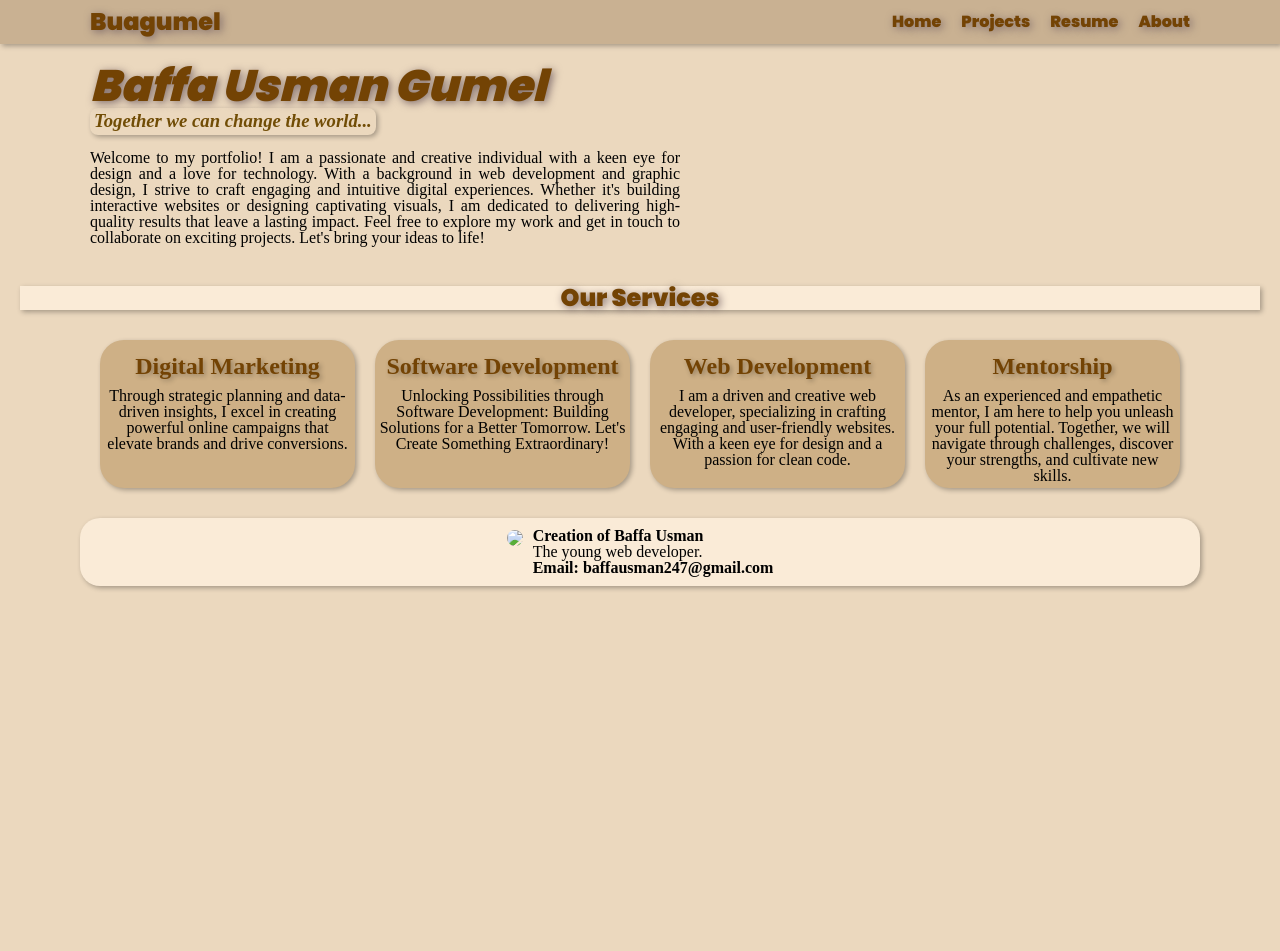
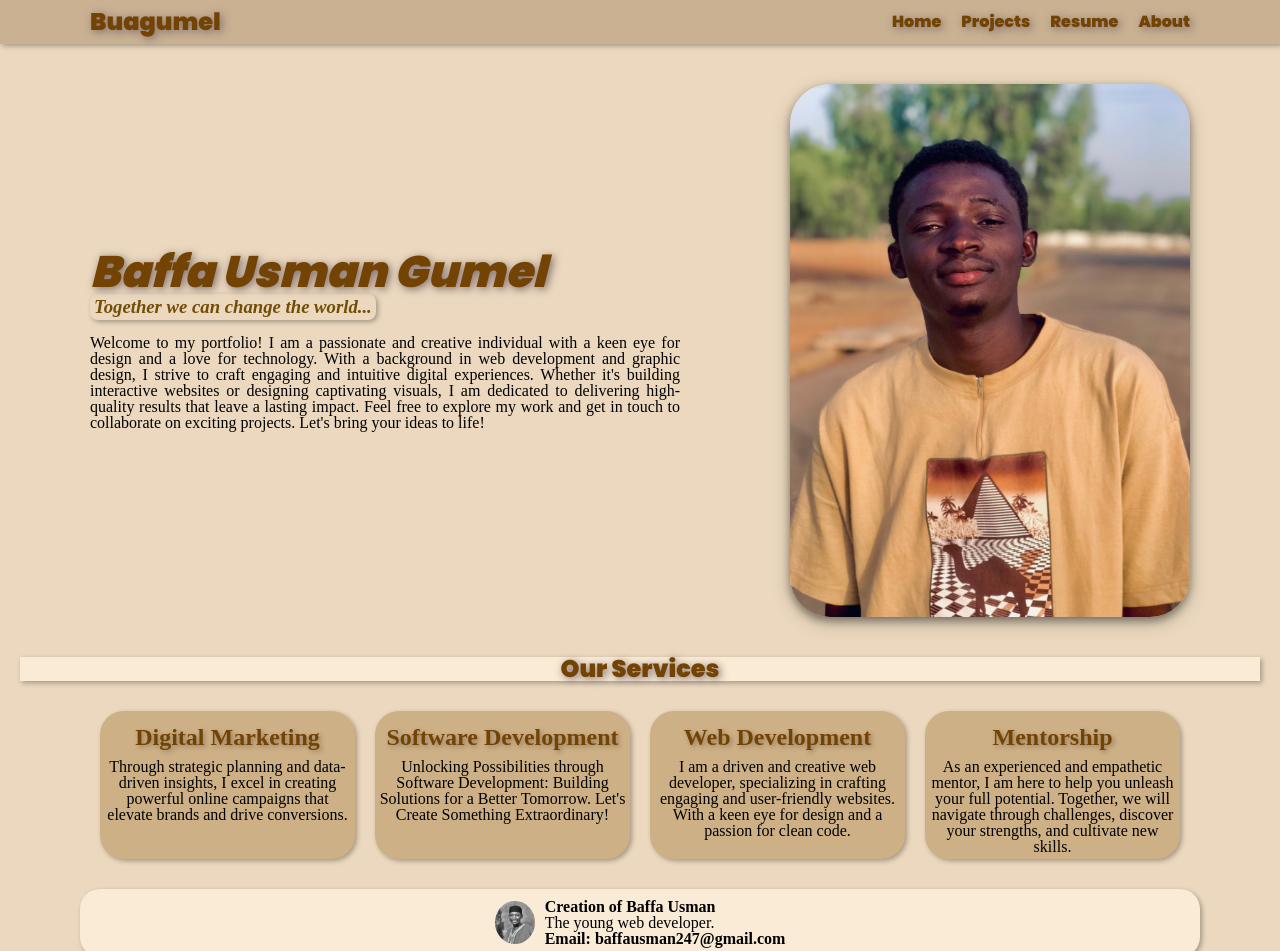
Before and after one commit to buagumel/portfolio, a plain HTML site: page index.html in a window 1280 px wide. Shown: the top 951 px of the page. Before the commit the page ends 800 px from the top, so only its background shows below. Drawn offline with Linux system fonts and the light colour scheme; a web font is replaced by a local one.

Commit message:
Update index.html

```diff
--- a/index.html
+++ b/index.html
@@ -48,7 +48,7 @@
                     that leave a lasting impact. Feel free to explore my work and get in touch to collaborate on
                     exciting projects. Let's bring your ideas to life!</p>
             </div>
-            <img class="myImage" src="./images/profile.JPG" alt="">
+            <img class="myImage" src="profile.JPG" alt="">
         </div>
     </div>
 
@@ -89,7 +89,7 @@
     <footer class="footer">
         <div class="container">
             <div class="profile">
-                <img src="./images/dp.jpeg" width="40px" style="border-radius: 50%;">
+                <img src="dp.jpeg" width="40px" style="border-radius: 50%;">
             </div>
             <div>
                 <h4 class="creation">Creation of Baffa Usman</h4>
```
